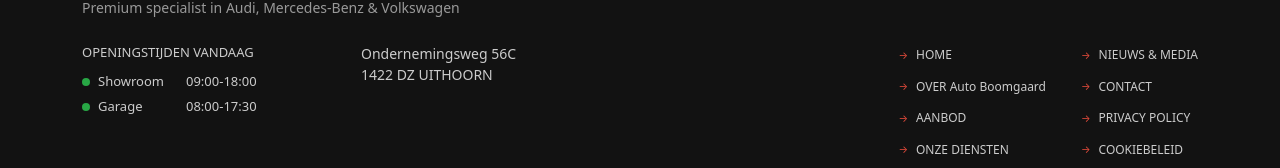
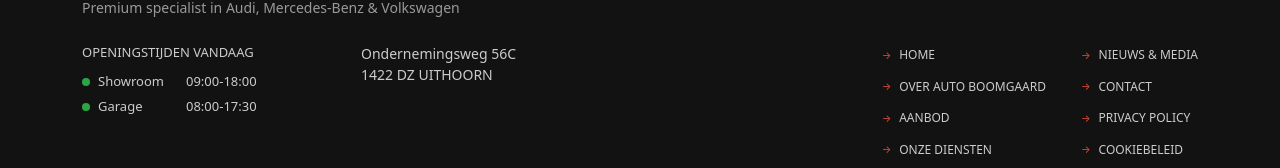
Before and after one commit to OmarNassar1127/auto-boomgaard, a React (Create React App) app: page /contact in a window 1280 px wide. Shown: the part 1856-2024 px from the top of the page. Built offline with nearby package versions, Linux system fonts and the light colour scheme; a small style sheet from the web is missing.

Commit message:
small fix

```diff
--- a/src/components/Footer/Footer.js
+++ b/src/components/Footer/Footer.js
@@ -184,7 +184,7 @@ function Footer() {
                   <a href="/">HOME</a>
                 </li>
                 <li>
-                  <a href="/over-vd-akker/">OVER Auto Boomgaard</a>
+                  <a href="/over-vd-akker/">OVER AUTO BOOMGAARD</a>
                 </li>
                 <li>
                   <a href="/aanbod/">AANBOD</a>
```
